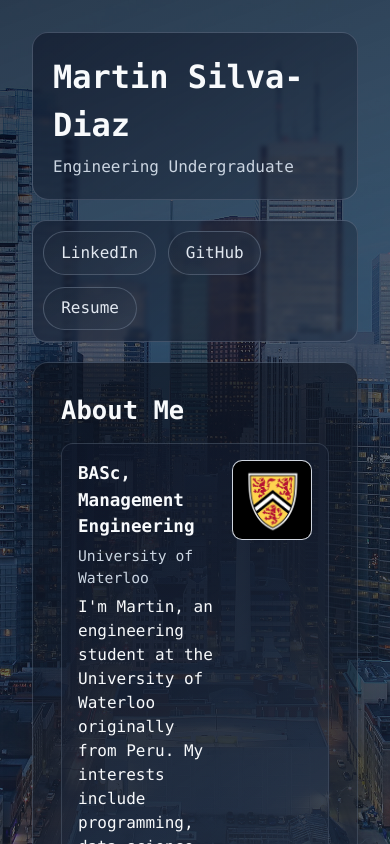
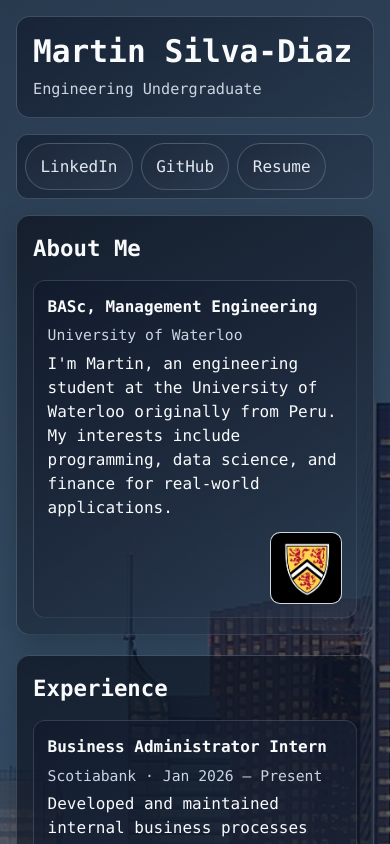
Before and after one commit to Martins26/Martin-Silva-Diaz-Personal-Website, a React (Vite) app: page / in a window 390 px wide. Shown: the top 844 px of the page. Built offline with nearby package versions, Linux system fonts and the light colour scheme.

Commit message:
Refine mobile layout without changing desktop styling

```diff
--- a/src/App.css
+++ b/src/App.css
@@ -99,3 +99,50 @@
 .sections-stack > div {
   scroll-margin-top: 5.5rem;
 }
+
+@media (max-width: 900px) {
+  #root {
+    background-attachment: scroll;
+  }
+}
+
+@media (max-width: 640px) {
+  #root {
+    padding: 1rem;
+  }
+
+  .portfolio {
+    gap: 1rem;
+  }
+
+  .portfolio-header {
+    padding: 1rem;
+    border-radius: 14px;
+  }
+
+  .portfolio-header h1 {
+    font-size: clamp(1.55rem, 8vw, 2rem);
+    line-height: 1.2;
+  }
+
+  .portfolio-header p {
+    margin-top: 0.5rem;
+    font-size: 0.95rem;
+  }
+
+  .section-selector {
+    top: 0.45rem;
+    gap: 0.5rem;
+    padding: 0.5rem;
+    border-radius: 12px;
+  }
+
+  .selector-button {
+    min-height: 44px;
+    padding: 0.65rem 0.9rem;
+  }
+
+  .sections-stack > div {
+    scroll-margin-top: 5rem;
+  }
+}
--- a/src/components/Sections.css
+++ b/src/components/Sections.css
@@ -82,6 +82,11 @@
   min-width: 0;
 }
 
+.section-entry-main-content h3,
+.section-entry-main-content p {
+  overflow-wrap: anywhere;
+}
+
 .logo-placeholder {
   width: 96px;
   height: 96px;
@@ -93,13 +98,37 @@
 }
 
 @media (max-width: 640px) {
+  .content-card {
+    padding: 1rem;
+    border-radius: 14px;
+  }
+
+  .content-card h2 {
+    font-size: 1.4rem;
+  }
+
   .section-entry-block {
     align-items: flex-start;
+    gap: 0.75rem;
+    padding: 0.85rem;
+  }
+
+  .section-list-item h3 {
+    font-size: 1rem;
   }
 
   .logo-placeholder {
-    width: 80px;
-    height: 80px;
-    font-size: 0.7rem;
+    width: 72px;
+    height: 72px;
   }
 }
+
+@media (max-width: 480px) {
+  .section-entry-block {
+    flex-direction: column;
+  }
+
+  .logo-placeholder {
+    align-self: flex-end;
+  }
+}
```
